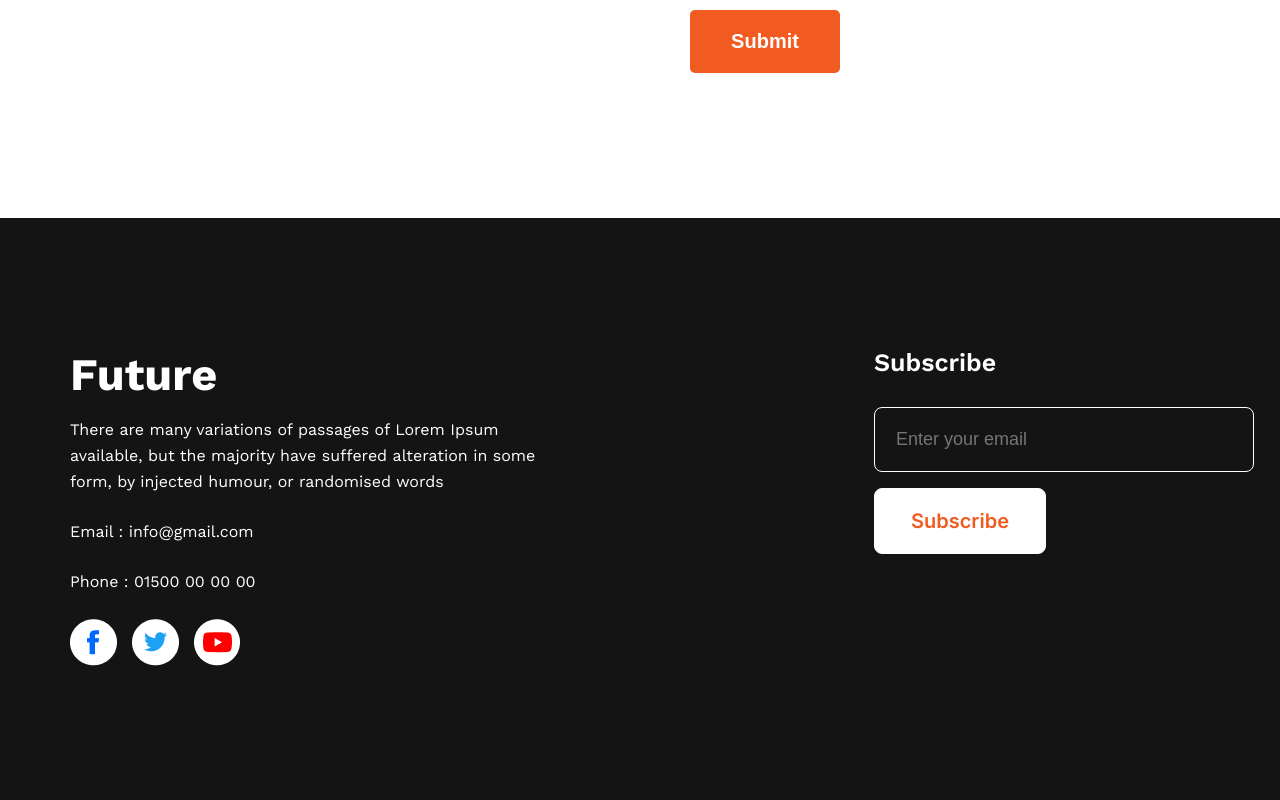
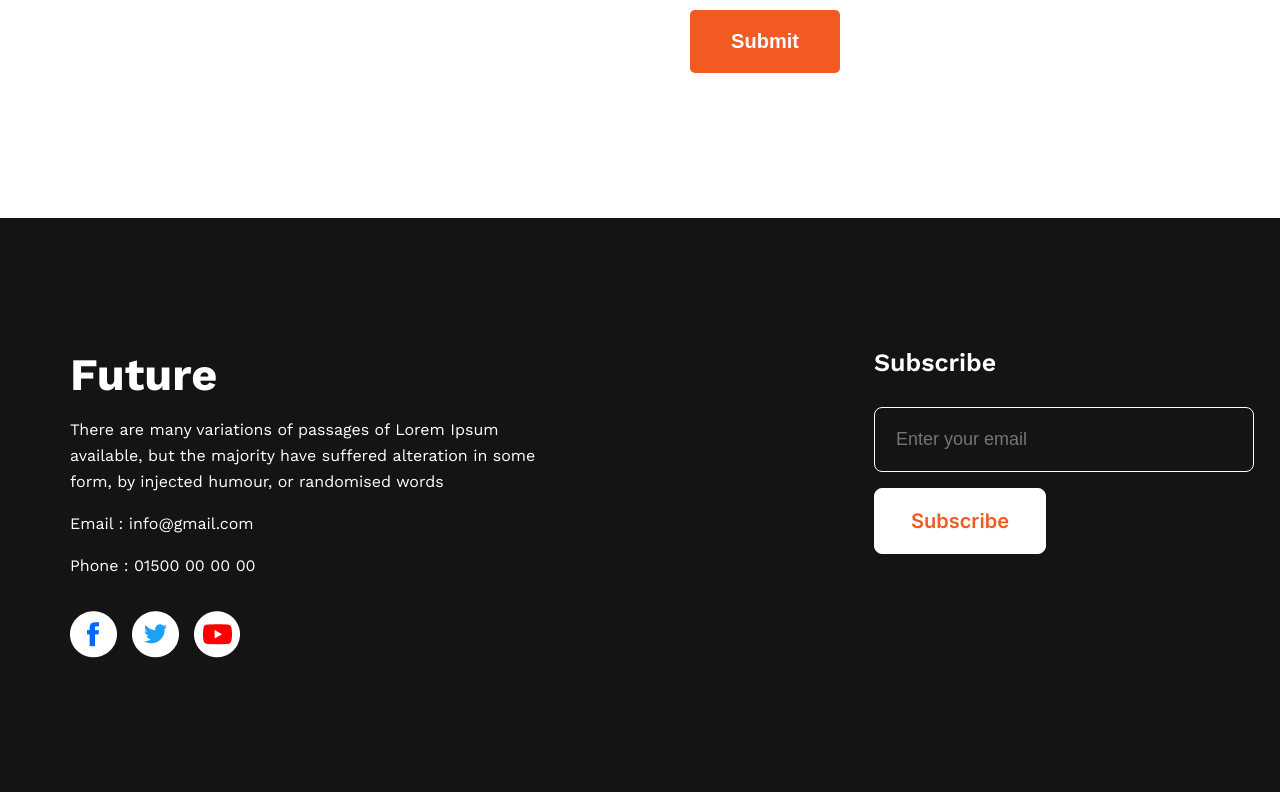
Before and after one commit to mdnesarmridha/first-assignment, a plain HTML site: page index.html in a window 1280 px wide. Shown: the part 3074-3874 px from the top of the page. Drawn offline with nearby package versions, Linux system fonts and the light colour scheme.

Commit message:
Assignment Complete

```diff
--- a/styles/styles.css
+++ b/styles/styles.css
@@ -248,11 +248,11 @@ body {
 	font-weight: 400;
 	font-size: 16px;
 	line-height: 26px;
-	margin-bottom: 24px;
+	margin-bottom: 16px;
 }
 
 .social-profile {
-	margin-top: 16px;
+	margin-top: 32px;
 	display: flex;
 	gap: 15px;
 }
```
